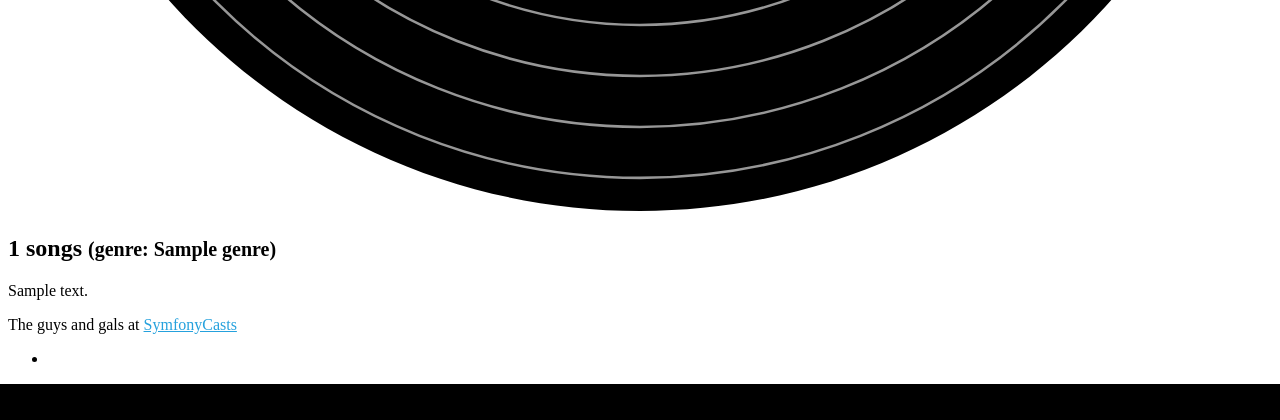
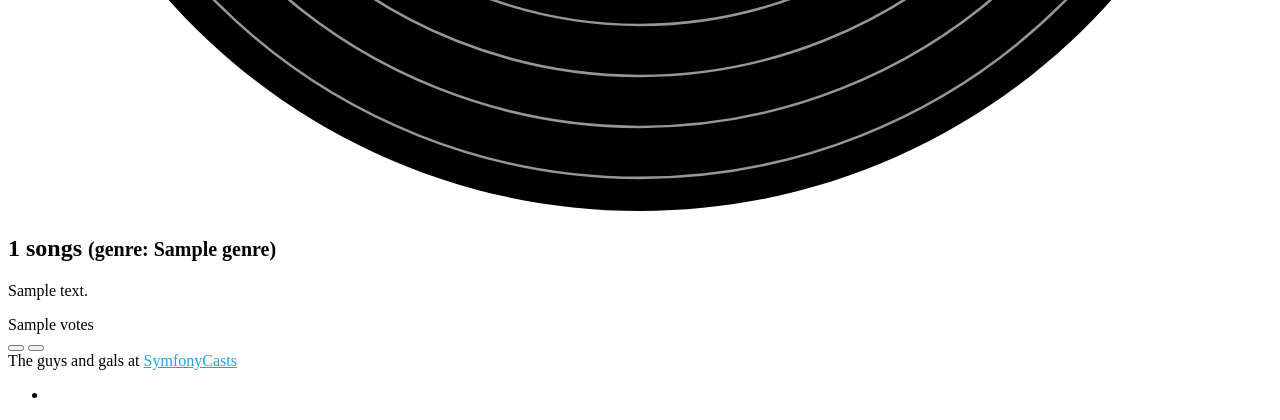
Before and after one commit to haythemawinette/mv_haythemaouinette, a Symfony app: template templates/mix/show.html.twig in a window 1280 px wide. Shown: the part 1276-1696 px from the top of the page. Before the commit the page ends 1660 px from the top, so only its background shows below. Run offline with Twig, Linux system fonts and the light colour scheme; the template is opened without the code that fills it: most values are stand-ins (such as "Sample title", 1, 10 or a date in 2020); some libraries are stand-ins or nearby versions.

Commit message:
The Request Object

```diff
--- a/templates/mix/show.html.twig
+++ b/templates/mix/show.html.twig
@@ -12,6 +12,22 @@
             <div class="col-12 col-md-8 ps-5">
                 <h2 class="mb-4">{{ mix.trackCount }} songs <small>(genre: {{ mix.genre }})</small></h2>
                 <p>{{ mix.description }}</p>
+
+                {{ mix.votesString }} votes
+                <form action="{{ path('app_mix_vote', {id: mix.id }) }}" method="POST">
+                    <button
+                        type="submit"
+                        class="btn btn-outline-primary"
+                        name="direction"
+                        value="up"
+                    ><span class="fa fa-thumbs-up"></span></button>
+                    <button
+                        type="submit"
+                        class="btn btn-outline-primary"
+                        name="direction"
+                        value="down"
+                    ><span class="fa fa-thumbs-down"></span></button>
+                </form>
             </div>
         </div>
     </div>
```
Also changed, not shown: 1 other file.
